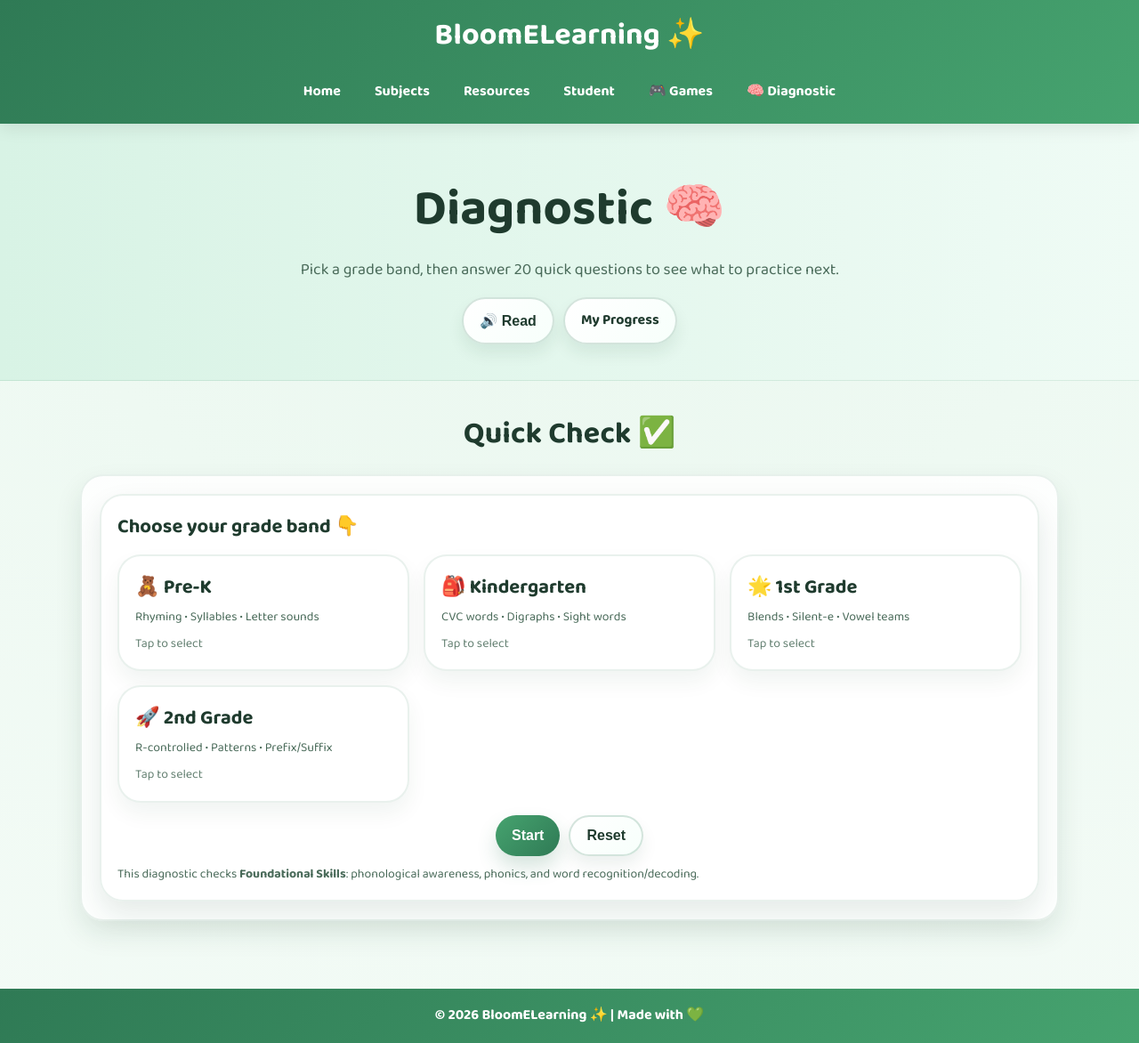
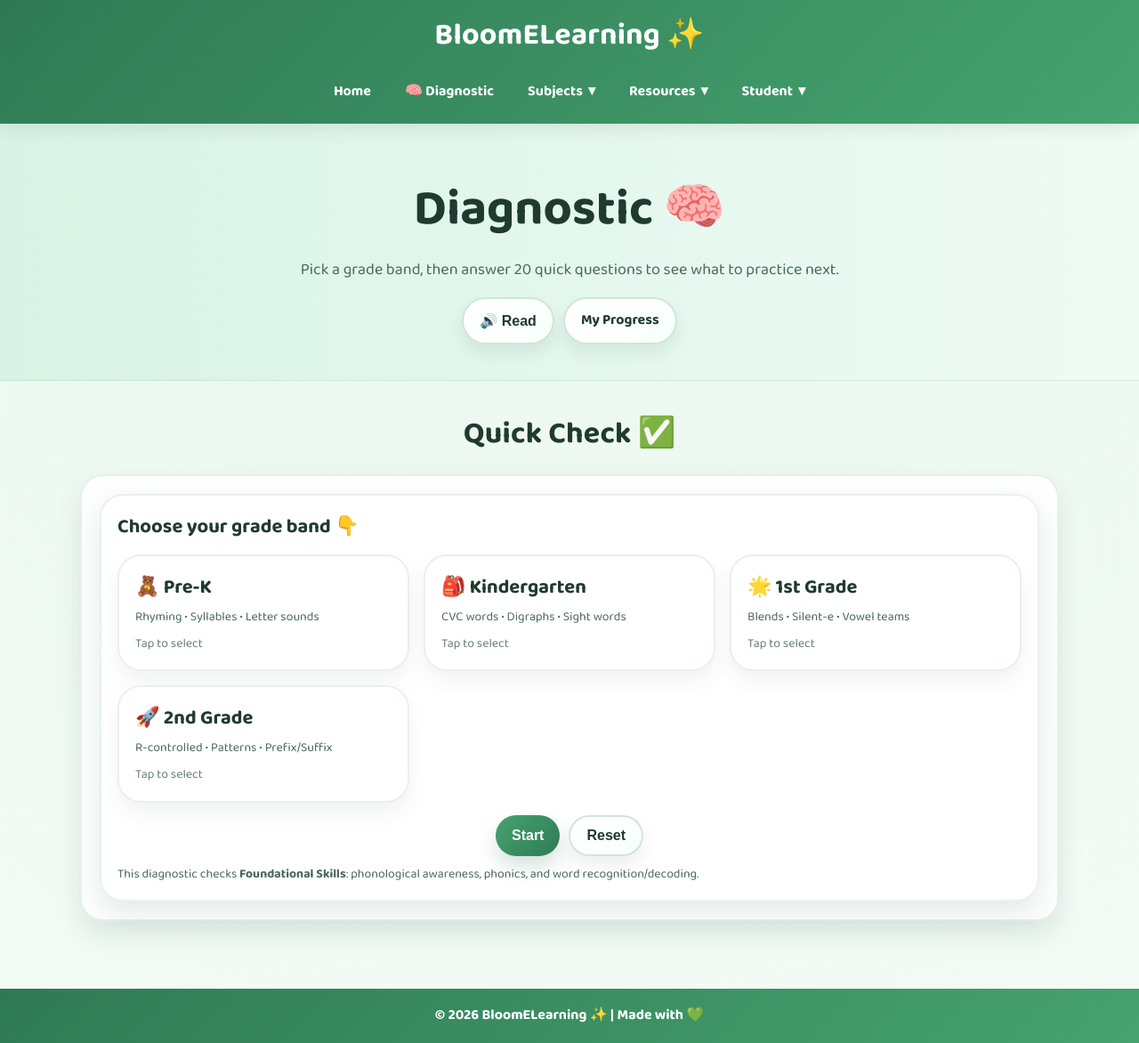
Before and after one commit to crivera-edtech/crivera-edtech.github.io, a Jekyll site: the page diagnostic.html, which Jekyll copies as it is, in a window 1280 px wide and 1172 px high. Shown: the whole window at 89% size. Built offline with Jekyll 4.4.1, drawn with Linux system fonts in a browser that asks for light colours.

Commit message:
Update diagnostic.html

```diff
--- a/diagnostic.html
+++ b/diagnostic.html
@@ -15,33 +15,34 @@
     <nav>
       <ul>
         <li><a href="index.html">Home</a></li>
+        <li><a href="diagnostic.html" class="active">🧠 Diagnostic</a></li>
+
         <li class="dropdown">
-          <a href="#">Subjects</a>
+          <a class="dropdown-toggle" href="#" aria-expanded="false">Subjects</a>
           <div class="dropdown-menu">
             <a href="phonics.html">🔤 Phonics</a>
             <a href="reading.html">📖 Reading</a>
             <a href="math.html">➕ Math</a>
-            <a href="letter-formation.html">✍️ Letter Tracing</a>
           </div>
         </li>
+
         <li class="dropdown">
-          <a href="#">Resources</a>
+          <a class="dropdown-toggle" href="#" aria-expanded="false">Resources</a>
           <div class="dropdown-menu">
             <a href="resources.html">🎥 Kids Resources</a>
             <a href="parent-resources.html">🧑‍🏫 Parent Resources</a>
             <a href="standards.html">📘 Standards (K–2)</a>
           </div>
         </li>
+
         <li class="dropdown">
-          <a href="#">Student</a>
+          <a class="dropdown-toggle" href="#" aria-expanded="false">Student</a>
           <div class="dropdown-menu">
             <a href="student-login.html">🧒 Student Login</a>
             <a href="progress.html">📊 My Progress</a>
             <a href="sticker-book.html">📖 Sticker Book</a>
           </div>
         </li>
-        <li><a href="games.html">🎮 Games</a></li>
-        <li><a href="diagnostic.html">🧠 Diagnostic</a></li>
       </ul>
     </nav>
   </div>
```
Also changed, not shown: other parts of diagnostic.html (+4 -91 lines).
